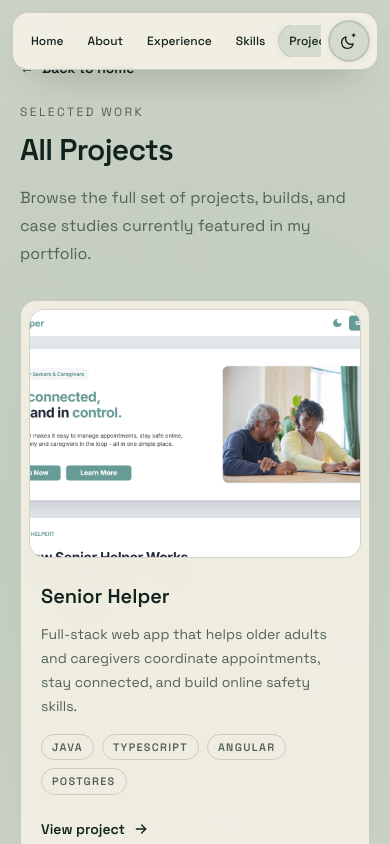
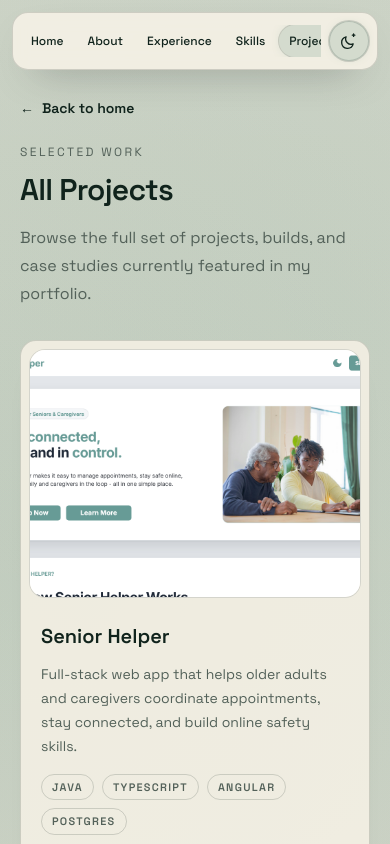
Before and after one commit to RickySerrano904/RickySerrano.dev, a Next.js app: page /projects in a window 390 px wide. Shown: the top 844 px of the page. Built offline with nearby package versions, Linux system fonts and the light colour scheme.

Commit message:
fix(projects): Add padding to the back-link button when viewing on mobile

```diff
--- a/app/projects/page.tsx
+++ b/app/projects/page.tsx
@@ -12,7 +12,7 @@ export default function ProjectsPage() {
   const hasProjects = projects.length > 0;
 
   return (
-    <main className="page-intro mx-auto w-full max-w-6xl px-5 pb-16 pt-14 sm:px-6 sm:pb-24 sm:pt-32">
+    <main className="page-intro mx-auto w-full max-w-6xl px-5 pb-16 pt-24 sm:px-6 sm:pb-24 sm:pt-32">
       <Link
         href="/#projects"
         className="inline-flex items-center gap-2 text-sm font-semibold text-[color:var(--fg)] transition-[transform,color,text-shadow] duration-200 hover:-translate-y-0.5 hover:text-[color:var(--accent)] hover:[text-shadow:0_0_8px_var(--accent),0_0_18px_var(--accent)] focus-visible:text-[color:var(--accent)] focus-visible:underline focus-visible:underline-offset-4 focus-visible:outline-none focus-visible:[text-shadow:0_0_8px_var(--accent),0_0_18px_var(--accent)]"
```
